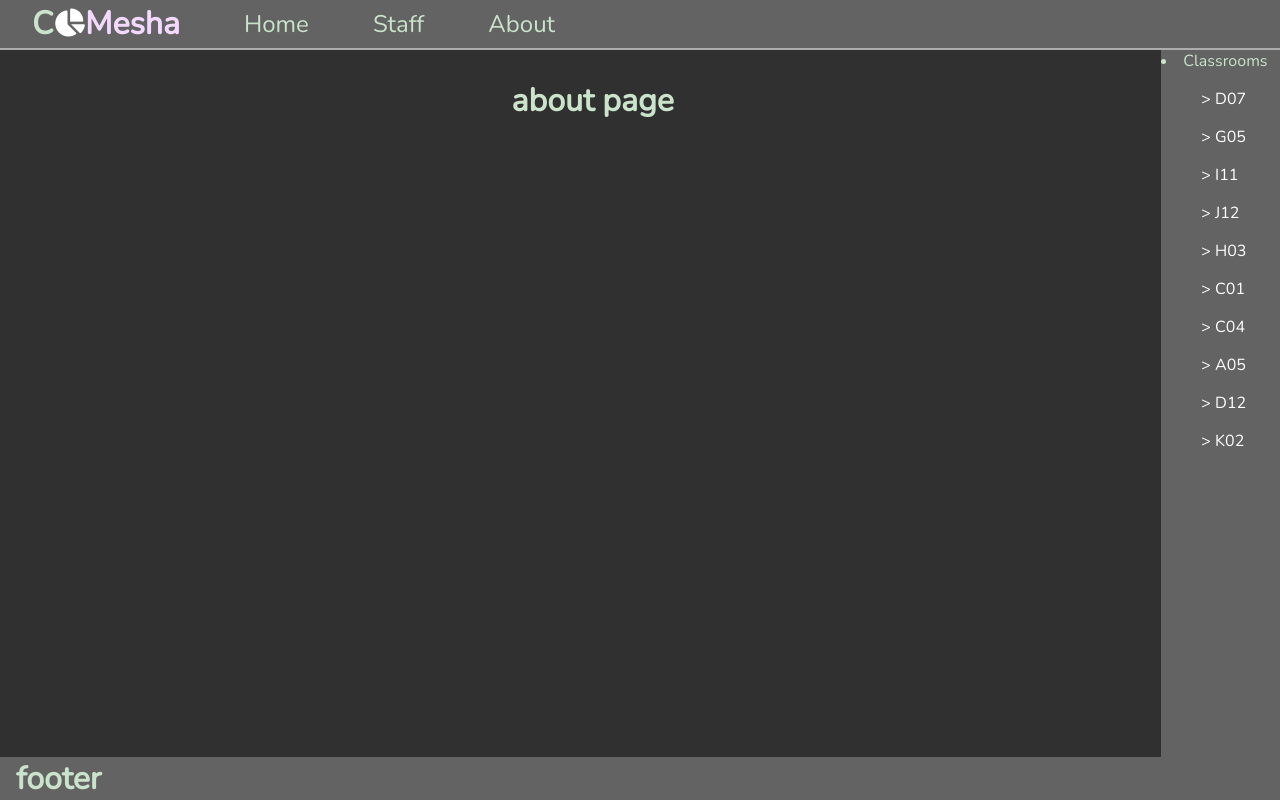
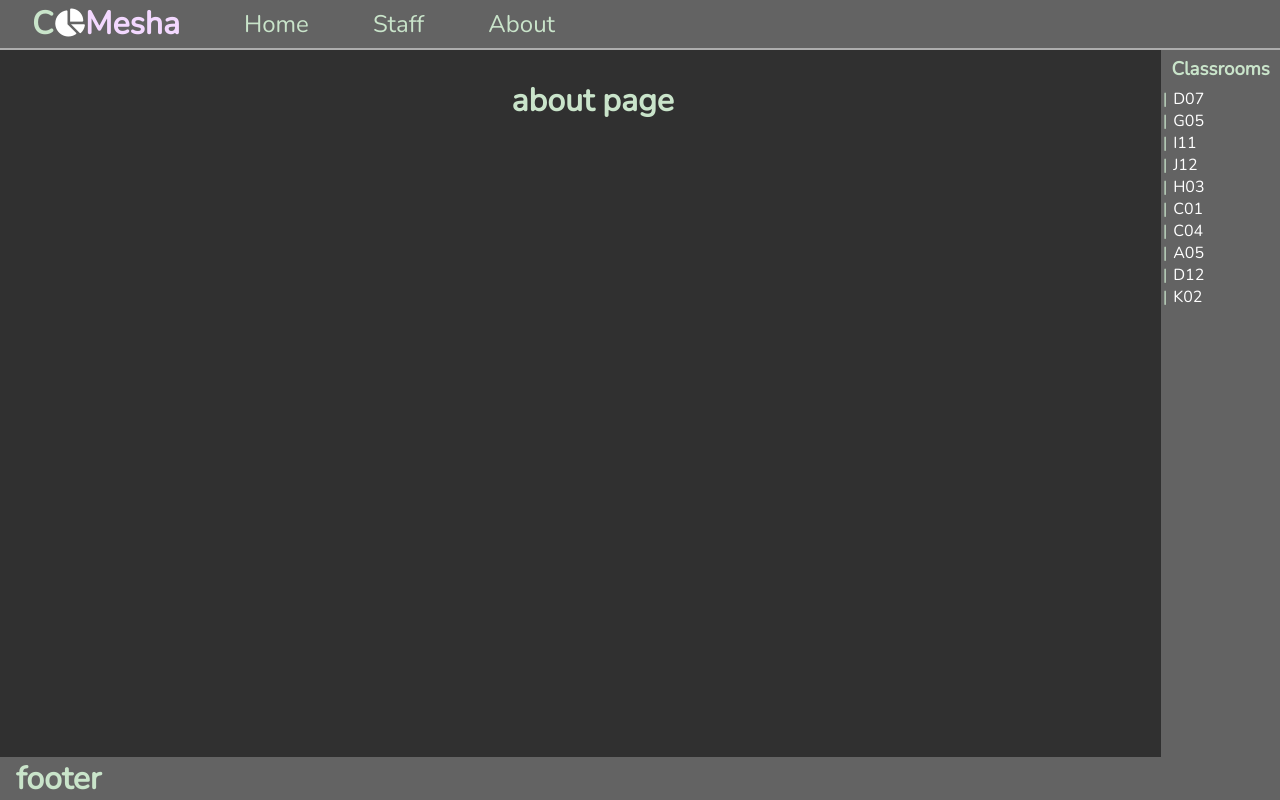
Before and after one commit to ayyboisss/CMesha, a Flask app: page /about in a window 1280 px wide. Run offline with Flask 3, Linux system fonts and the light colour scheme; some libraries are stand-ins or nearby versions.

Commit message:
Improve sidebar further

```diff
--- a/static/css/_sidebar.scss
+++ b/static/css/_sidebar.scss
@@ -1,7 +1,24 @@
+#classroom-header{
+    text-align: center;
+    padding: 0;
+    margin: 5% 0;
+}
+
 .sidebar{
-    list-style: none;
+    margin: 0;
+    padding: 0;
+    overflow-y: auto;
+
+
 }
 
 .sidebar-classroom{
-
+    list-style: "|";
+    padding-left: 5%;
+    margin-left: 5%;
+    &:hover{
+        li::marker{
+            color: #F3D8FF;
+        }
+    }
 }
--- a/static/css/layout.css
+++ b/static/css/layout.css
@@ -65,6 +65,27 @@ main {
   grid-area: vent;
 }
 
+#classroom-header {
+  text-align: center;
+  padding: 0;
+  margin: 5% 0;
+}
+
+.sidebar {
+  margin: 0;
+  padding: 0;
+  overflow-y: auto;
+}
+
+.sidebar-classroom {
+  list-style: "|";
+  padding-left: 5%;
+  margin-left: 5%;
+}
+.sidebar-classroom:hover li::marker {
+  color: #F3D8FF;
+}
+
 .icon::before {
   display: inline-block;
   text-rendering: auto;
@@ -77,6 +98,7 @@ main {
   --main-color: #636363;
   --main-color-darker: #303030;
   --border-color: white;
+  --link-color: #F3D8FF;
 }
 
 /* Deals with border box issues */
--- a/static/css/layout.scss
+++ b/static/css/layout.scss
@@ -1,5 +1,6 @@
 /* imports */
 @use 'analytics';
+@use 'sidebar';
 @import url(//fonts.googleapis.com/css?family=Nunito);
 
 
@@ -15,6 +16,7 @@
     --main-color: #636363;
     --main-color-darker: #303030;
     --border-color: white;
+    --link-color: #F3D8FF;
 
 }
 
--- a/templates/sidebar.html
+++ b/templates/sidebar.html
@@ -1,4 +1,6 @@
-<li class="sidebar"> Classrooms </li>
+<h3 id="classroom-header"> Classrooms </h3>
+<ul class="sidebar">
 {% for classroom in classrooms %}
-<ul class="sidebar-classroom"> <a href="/classroom/{{classroom[0]}}"> > {{classroom[0]}} </a> </ul>
+    <li class="sidebar-classroom"> <a href="/classroom/{{classroom[0]}}"> {{classroom[0]}} </a> </li>
 {% endfor %}
+</ul>
```
Also changed, not shown: 1 other file.
